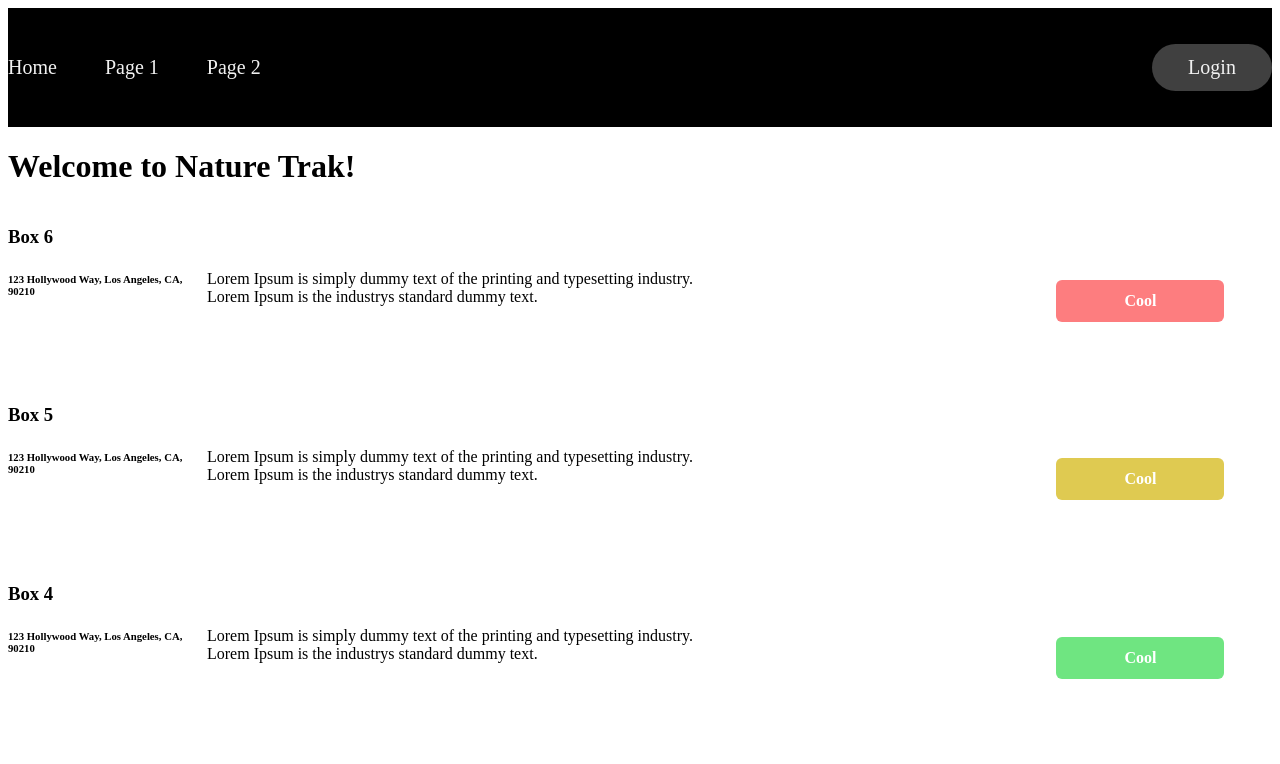
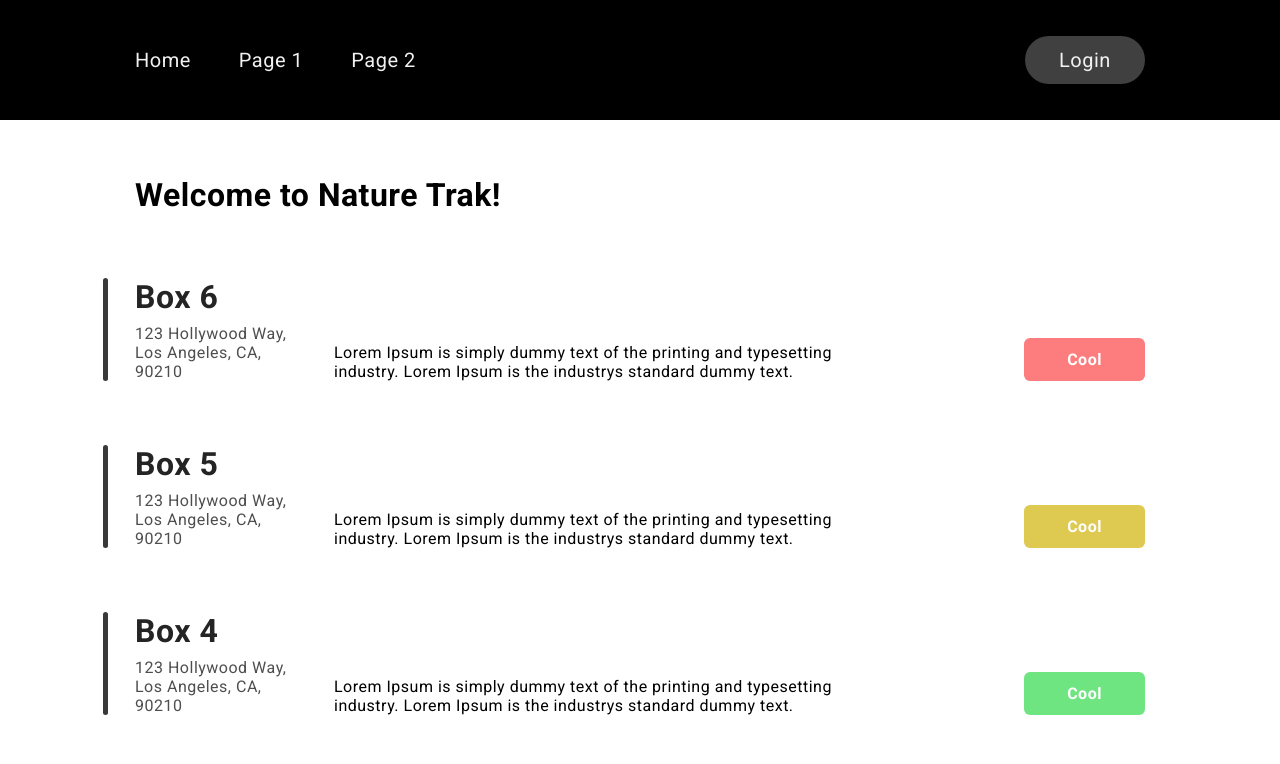
Before and after one commit to evangrinde/nt-ng-grid, an Angular app: page / in a window 1280 px wide. Shown: the top 764 px of the page. Built offline with nearby package versions, Linux system fonts and the light colour scheme.

Commit message:
configure global styles

```diff
--- a/src/styles.scss
+++ b/src/styles.scss
@@ -1 +1,77 @@
-/* You can add global styles to this file, and also import other style files */
+@import url('https://fonts.googleapis.com/css?family=Roboto:300,400,500,700&display=swap');
+
+* {
+  font-family: 'Roboto', sans-serif;
+  letter-spacing: 0.5px;
+}
+
+body {
+  margin: 0;
+  background-color: #f1f1f1;
+}
+
+h1 {
+  font-size: 1.5rem;
+  margin: 1rem 0 2rem;
+}
+
+h3 {
+  margin: 0.5rem 0;
+  color: #242424;
+  font-size: 1.5rem;
+}
+
+h6 {
+  margin: 0.5rem 0;
+  color: #4e4e4e;
+  font-size: 1rem;
+  font-weight: 400;
+}
+
+p {
+  font-size: 1rem;
+}
+
+.wrapper {
+  max-width: 1010px;
+  margin: 0 auto;
+}
+
+.layout {
+  padding: 1.5rem;
+}
+
+@media only screen and (min-width : 768px) {
+  body {
+    background-color: #fff;
+  }
+
+  h1 {
+    text-align: center;
+  }
+}
+
+@media only screen and (min-width: 1180px) {
+  h1 {
+    margin: 2rem 0 4rem;
+    font-size: 2rem;
+    text-align: left;
+  }
+
+  h3 {
+    margin-top: 0;
+    font-size: 2rem;
+  }
+
+  h6 {
+    margin-bottom: 0;
+  }
+
+  p {
+    margin: 0;
+  }
+
+  .layout {
+    padding: 1.5rem 0;
+  }
+}
```
